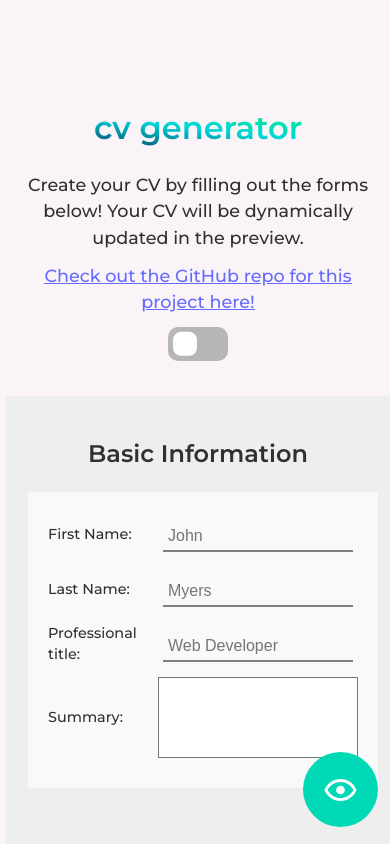
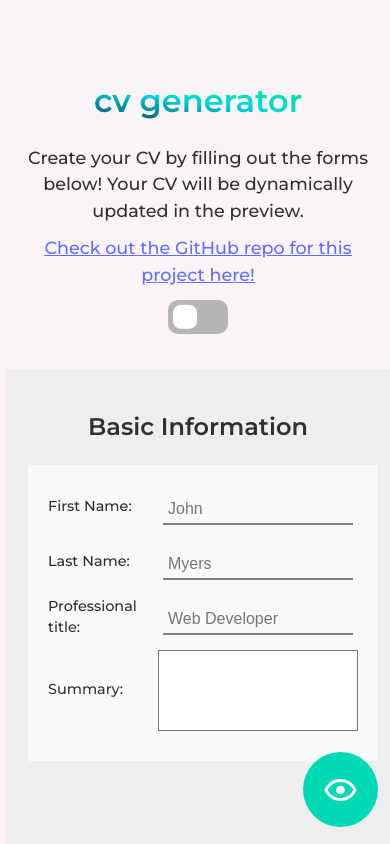
Before and after one commit to topciovrafael/cv-generator, a React (Vite) app: page / in a window 390 px wide. Built offline with nearby package versions, Linux system fonts and the light colour scheme.

Commit message:
Another try at CSS bug.

```diff
--- a/src/index.css
+++ b/src/index.css
@@ -714,7 +714,6 @@ html {
   }
 
   html, body, #tot{
-    max-height:100vh;
     overflow: hidden;
     }
     #stanga{
@@ -722,7 +721,6 @@ html {
     }
 
   body {
-    min-height: -webkit-fill-available;
   }
   html {
     height: -webkit-fill-available;
@@ -738,9 +736,12 @@ html {
     width: 96%;
     margin-left: 2%;
   }
+  body{
+    max-height: 80vh;
+  }
+
 
   #stanga{
-    padding-top: 7%;
     align-self: center;
     padding-left:6px;
     width: 100vw;
```
